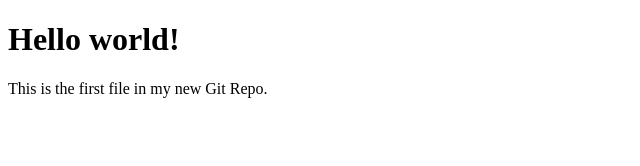
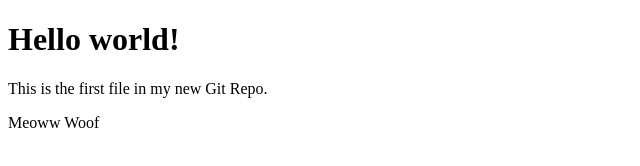
Before and after one commit to mohd01032023/ced, a plain HTML site: page src/index.html in a window 1280 px wide. Shown: the full height of the page, 0-640 px from the left. Drawn offline with Linux system fonts and the light colour scheme.

Commit message:
Now pushing to github

```diff
--- a/src/index.html
+++ b/src/index.html
@@ -7,6 +7,7 @@
 
 <h1>Hello world!</h1>
 <p>This is the first file in my new Git Repo.</p>
+<p>Meoww Woof</p>
 
 </body>
 </html>
```
